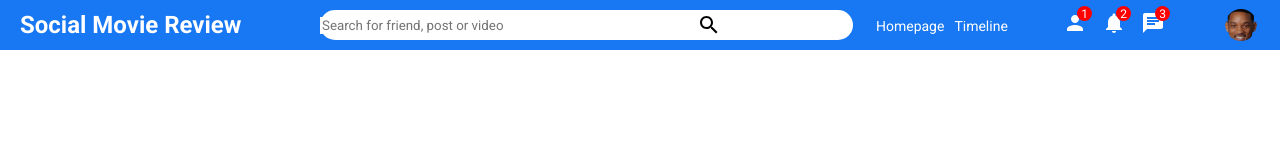
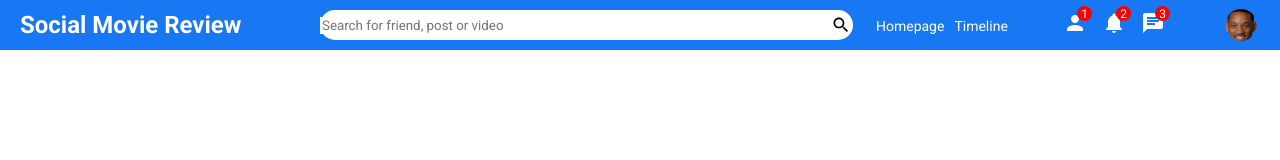
Before and after one commit to jusjones2284/social_app, a React (Create React App) app in the folder myapp/: page / in a window 1280 px wide. Shown: the top 160 px of the page. Built offline with nearby package versions, Linux system fonts and the light colour scheme.

Commit message:
updating components

```diff
--- a/myapp/src/components/topbar/topbar.css
+++ b/myapp/src/components/topbar/topbar.css
@@ -36,12 +36,12 @@
 
   .searchIcon {
     font-size: 20px !important;
-    margin-left: 10px;
+    margin-left: 80px;
   }
 
   .searchInput {
     border: none;
-    width: 70%;
+    width: 80%;
   }
 
   .searchInput:focus {
--- a/myapp/src/components/topbar/topbar.jsx
+++ b/myapp/src/components/topbar/topbar.jsx
@@ -13,7 +13,7 @@ const topbar = () => {
         <div className="topbarCenter">
           <div className="searchbar">
             <input placeholder='Search for friend, post or video' className='searchInput' />
-            <SearchIcon />
+            <SearchIcon className='searchIcon'/>
           </div>
         </div>
         <div className="topbarRight">
```
